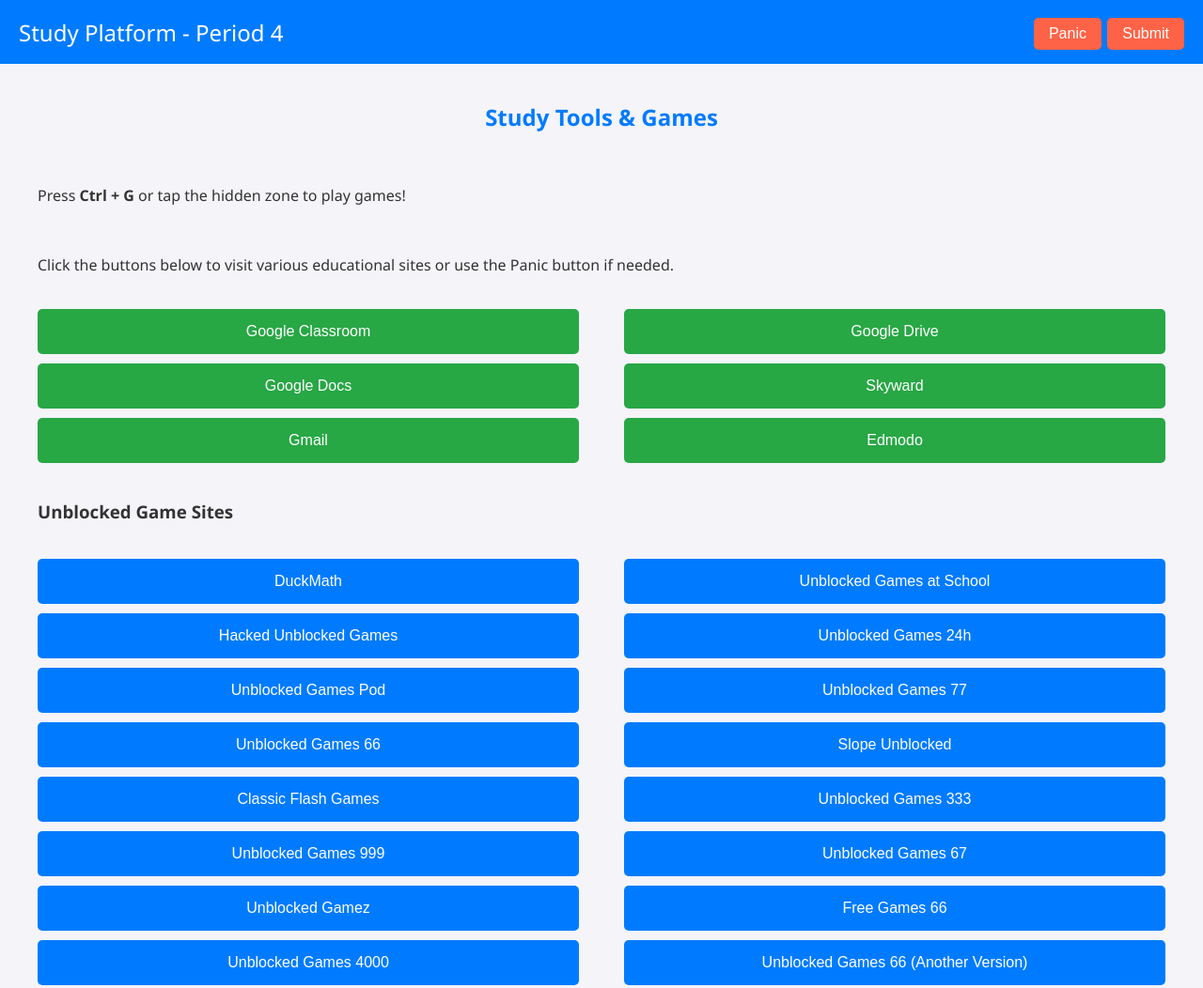
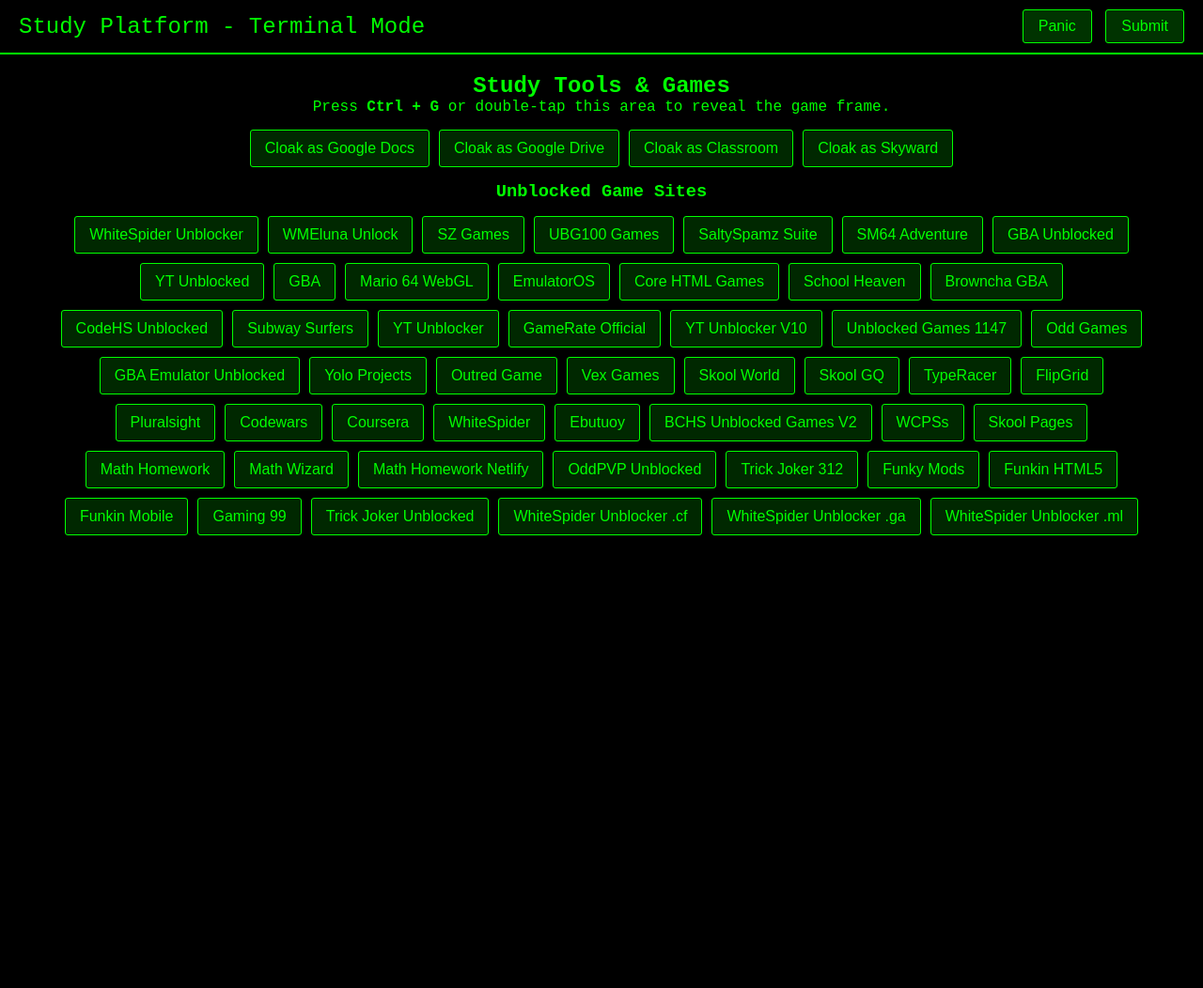
Before and after one commit to Codingman32/project-, a plain HTML site: page index.html in a window 1280 px wide. Shown: the top 1052 px of the page at 94% size. After the commit the page ends 800 px from the top, so only its background shows below. Drawn offline with Linux system fonts and the light colour scheme.

Commit message:
Update index.html

```diff
--- a/index.html
+++ b/index.html
@@ -2,25 +2,41 @@
 <html lang="en">
 <head>
   <meta charset="UTF-8">
+  <title>Google Docs</title>
+  <link rel="icon" href="https://ssl.gstatic.com/docs/doclist/images/infinite_arrow_favicon_5.ico" type="image/x-icon">
   <meta name="viewport" content="width=device-width, initial-scale=1.0">
-  <title>Study Platform - Homework & Games</title>
-  <link rel="icon" href="https://ssl.gstatic.com/docs/doclist/images/infinite_arrow_favicon_5.ico">
   <style>
-    body {
-      font-family: 'Segoe UI', Tahoma, Geneva, Verdana, sans-serif;
-      background-color: #f4f4f9;
+    /* Reset margins and ensure full viewport */
+    * {
       margin: 0;
       padding: 0;
-      color: #333;
+      box-sizing: border-box;
     }
+    html, body {
+      height: 100%;
+      font-family: 'Courier New', monospace;
+      background: #000;
+      overflow-x: hidden;
+    }
+    /* Matrix Canvas covers full screen, behind everything */
+    #matrix-canvas {
+      position: fixed;
+      top: 0;
+      left: 0;
+      width: 100%;
+      height: 100%;
+      z-index: -1;
+      background: black;
+    }
+    /* Toolbar styling */
     #toolbar {
-      background-color: #007bff;
-      padding: 15px 20px;
+      background-color: rgba(0, 0, 0, 0.85);
+      border-bottom: 2px solid #00ff00;
+      padding: 10px 20px;
       display: flex;
       justify-content: space-between;
       align-items: center;
-      color: white;
-      font-size: 18px;
+      color: #00ff00;
     }
     #toolbar div {
       font-size: 24px;
@@ -28,135 +44,228 @@
     #toolbar button {
       padding: 8px 16px;
       font-size: 16px;
-      background-color: #ff6347;
-      border: none;
-      color: white;
-      border-radius: 5px;
+      background-color: #003300;
+      border: 1px solid #00ff00;
+      color: #00ff00;
+      border-radius: 3px;
       cursor: pointer;
     }
     #toolbar button:hover {
-      background-color: #ff4500;
+      background-color: #005500;
     }
+    /* Content container */
     #content {
       padding: 20px;
       max-width: 1200px;
-      margin: auto;
-      display: flex;
-      flex-direction: column;
-      gap: 20px;
+      margin: 0 auto;
+      text-align: center;
+      color: #00ff00;
     }
-    #game-frame {
-      border: none;
-      width: 100%;
-      height: 500px;
-      background: #fff;
-    }
-    .game-buttons, .tab-cloaker-buttons {
+    /* Button Groups */
+    .button-group {
+      margin: 15px auto;
       display: flex;
       flex-wrap: wrap;
       gap: 10px;
-      justify-content: space-between;
+      justify-content: center;
     }
-    .game-button, .tab-cloaker-button {
-      padding: 15px 20px;
-      background-color: #007bff;
-      color: white;
-      border: none;
-      border-radius: 5px;
+    .button-group button {
+      padding: 10px 15px;
+      background-color: rgba(0,51,0,0.8);
+      border: 1px solid #00ff00;
+      border-radius: 3px;
       cursor: pointer;
+      color: #00ff00;
       font-size: 16px;
-      width: 48%;
     }
-    .game-button:hover, .tab-cloaker-button:hover {
-      background-color: #0056b3;
+    .button-group button:hover {
+      background-color: rgba(0,77,0,0.9);
     }
-    .tab-cloaker-button {
-      background-color: #28a745;
+    /* Distinct styles for cloak buttons (green) */
+    .cloak-button {
+      background-color: #006600;
+      border-color: #00ff00;
     }
-    .tab-cloaker-button:hover {
-      background-color: #218838;
+    .cloak-button:hover {
+      background-color: #008800;
     }
-    h2 {
-      text-align: center;
-      color: #007bff;
+    /* Iframe for games */
+    #gameFrame {
+      width: 90%;
+      height: 60vh;
+      border: 2px solid #00ff00;
+      margin: 20px auto;
+      display: none; /* hidden until a game is loaded */
+      background-color: #000;
     }
   </style>
 </head>
 <body>
+  <!-- Matrix Code Rain Canvas -->
+  <canvas id="matrix-canvas"></canvas>
 
+  <!-- Toolbar -->
   <div id="toolbar">
-    <div>Study Platform - Period 4</div>
+    <div>Study Platform - Terminal Mode</div>
     <div>
-      <button id="panic" onclick="panic()">Panic</button>
-      <button id="submit" onclick="floodTabs()">Submit</button>
+      <button onclick="panic()">Panic</button>
+      <button onclick="floodTabs()">Submit</button>
     </div>
   </div>
 
+  <!-- Main Content -->
   <div id="content">
     <h2>Study Tools & Games</h2>
-    <p>Press <strong>Ctrl + G</strong> or tap the hidden zone to play games!</p>
-    <p>Click the buttons below to visit various educational sites or use the Panic button if needed.</p>
+    <p>Press <strong>Ctrl + G</strong> or double-tap this area to reveal the game frame.</p>
 
-    <!-- Tab Cloaker Buttons -->
-    <div class="tab-cloaker-buttons">
-      <button class="tab-cloaker-button" onclick="loadInFrame('https://classroom.google.com', 'Google Classroom')">Google Classroom</button>
-      <button class="tab-cloaker-button" onclick="loadInFrame('https://drive.google.com', 'Google Drive')">Google Drive</button>
-      <button class="tab-cloaker-button" onclick="loadInFrame('https://docs.google.com', 'Google Docs')">Google Docs</button>
-      <button class="tab-cloaker-button" onclick="loadInFrame('https://skyward.iscorp.com', 'Skyward')">Skyward</button>
-      <button class="tab-cloaker-button" onclick="loadInFrame('https://mail.google.com', 'Gmail')">Gmail</button>
-      <button class="tab-cloaker-button" onclick="loadInFrame('https://www.edmodo.com', 'Edmodo')">Edmodo</button>
+    <!-- Cloak Buttons -->
+    <div class="button-group" id="cloakButtons">
+      <button class="cloak-button" onclick="loadInFrame('https://classroom.google.com', 'Google Docs')">Cloak as Google Docs</button>
+      <button class="cloak-button" onclick="loadInFrame('https://drive.google.com', 'Google Drive')">Cloak as Google Drive</button>
+      <button class="cloak-button" onclick="loadInFrame('https://docs.google.com', 'Google Docs')">Cloak as Classroom</button>
+      <button class="cloak-button" onclick="loadInFrame('https://skyward.iscorp.com', 'Skyward')">Cloak as Skyward</button>
     </div>
 
+    <!-- Game Site Buttons (50 HTTPS sites) -->
     <h3>Unblocked Game Sites</h3>
-
-    <!-- Game Site Buttons -->
-    <div class="game-buttons">
-      <button class="game-button" onclick="loadInFrame('https://duckmath.org', 'DuckMath')">DuckMath</button>
-      <button class="game-button" onclick="loadInFrame('https://unblockedgames.io', 'Unblocked Games at School')">Unblocked Games at School</button>
-      <button class="game-button" onclick="loadInFrame('https://sites.google.com/view/hackedgame/home', 'Hacked Unblocked Games')">Hacked Unblocked Games</button>
-      <button class="game-button" onclick="loadInFrame('https://unblockedgames24h.com', 'Unblocked Games 24h')">Unblocked Games 24h</button>
-      <button class="game-button" onclick="loadInFrame('https://unblockedgamespod.com', 'Unblocked Games Pod')">Unblocked Games Pod</button>
-      <button class="game-button" onclick="loadInFrame('https://unblockedgames77.com', 'Unblocked Games 77')">Unblocked Games 77</button>
-      <button class="game-button" onclick="loadInFrame('https://unblockedgames66.github.io', 'Unblocked Games 66')">Unblocked Games 66</button>
-      <button class="game-button" onclick="loadInFrame('https://slopeunblocked.com', 'Slope Unblocked')">Slope Unblocked</button>
-      <button class="game-button" onclick="loadInFrame('https://classicflashgames.com', 'Classic Flash Games')">Classic Flash Games</button>
-      <button class="game-button" onclick="loadInFrame('https://unblockedgames333.com', 'Unblocked Games 333')">Unblocked Games 333</button>
-      <button class="game-button" onclick="loadInFrame('https://unblockedgames999.com', 'Unblocked Games 999')">Unblocked Games 999</button>
-      <button class="game-button" onclick="loadInFrame('https://unblockedgames67.github.io', 'Unblocked Games 67')">Unblocked Games 67</button>
-      <button class="game-button" onclick="loadInFrame('https://unblockedgamez.com', 'Unblocked Gamez')">Unblocked Gamez</button>
-      <button class="game-button" onclick="loadInFrame('https://freegames66.com', 'Free Games 66')">Free Games 66</button>
-      <button class="game-button" onclick="loadInFrame('https://unblockedgames4000.com', 'Unblocked Games 4000')">Unblocked Games 4000</button>
-      <button class="game-button" onclick="loadInFrame('https://unblockedgames66.github.io', 'Unblocked Games 66 (Another Version)')">Unblocked Games 66 (Another Version)</button>
-      <button class="game-button" onclick="loadInFrame('https://pokifun.com', 'Poki Fun')">Poki Fun</button>
-      <button class="game-button" onclick="loadInFrame('https://unblockedgames333.github.io', 'Unblocked Games 333 (Another Version)')">Unblocked Games 333 (Another Version)</button>
-      <button class="game-button" onclick="loadInFrame('https://unblockedgames360.com', 'Unblocked Games 360')">Unblocked Games 360</button>
-      <button class="game-button" onclick="loadInFrame('https://unblockedgames.zone', 'Unblocked Games Zone')">Unblocked Games Zone</button>
-      <button class="game-button" onclick="loadInFrame('https://coolmathgames.com', 'Cool Math Games')">Cool Math Games</button>
-      <button class="game-button" onclick="loadInFrame('https://agame.com', 'A Game')">A Game</button>
-      <button class="game-button" onclick="loadInFrame('https://unblockedgames999.co', 'Unblocked Games 999 (Different)')">Unblocked Games 999 (Different)</button>
-      <button class="game-button" onclick="loadInFrame('https://abcya.com', 'ABCya')">ABCya</button>
-      <button class="game-button" onclick="loadInFrame('https://gamingbolt.com', 'Gaming Bolt')">Gaming Bolt</button>
-      <button class="game-button" onclick="loadInFrame('https://mathplayground.com', 'Math Playground')">Math Playground</button>
-      <button class="game-button" onclick="loadInFrame('https://mathgames.com', 'Math Games')">Math Games</button>
+    <div class="button-group" id="gameButtons">
+      <button onclick="loadInFrame('https://unblocker.whitespider.gq/', 'WhiteSpider Unblocker')">WhiteSpider Unblocker</button>
+      <button onclick="loadInFrame('https://unlock.wmeluna.com/', 'WMEluna Unlock')">WMEluna Unlock</button>
+      <button onclick="loadInFrame('https://sz-games.github.io/', 'SZ Games')">SZ Games</button>
+      <button onclick="loadInFrame('https://ubg100.bitbucket.io/games.html', 'UBG100 Games')">UBG100 Games</button>
+      <button onclick="loadInFrame('https://suite.saltyspamz.xyz/', 'SaltySpamz Suite')">SaltySpamz Suite</button>
+      <button onclick="loadInFrame('https://mathadventure1.github.io/sm64/sm64/index.html', 'SM64 Adventure')">SM64 Adventure</button>
+      <button onclick="loadInFrame('https://picklekid31.github.io/GBA-unblocked-games/', 'GBA Unblocked')">GBA Unblocked</button>
+      <button onclick="loadInFrame('https://jonahkc.github.io/youtube-unblcked/', 'YT Unblocked')">YT Unblocked</button>
+      <button onclick="loadInFrame('https://cattn.github.io/gba/', 'GBA')">GBA</button>
+      <button onclick="loadInFrame('https://28klotlucas2.github.io/Mario64webgl/', 'Mario 64 WebGL')">Mario 64 WebGL</button>
+      <button onclick="loadInFrame('https://emulatoros.github.io/', 'EmulatorOS')">EmulatorOS</button>
+      <button onclick="loadInFrame('https://abc6782.github.io/core-html/games.html', 'Core HTML Games')">Core HTML Games</button>
+      <button onclick="loadInFrame('https://blaizerbrumo.github.io/School-Heaven/public/index.html', 'School Heaven')">School Heaven</button>
+      <button onclick="loadInFrame('https://browncha023.github.io/GBA/', 'Browncha GBA')">Browncha GBA</button>
+      <button onclick="loadInFrame('https://jetyehsunblocked.codehs.me/', 'CodeHS Unblocked')">CodeHS Unblocked</button>
+      <button onclick="loadInFrame('https://superteamxx.github.io/Subway-Surfers/', 'Subway Surfers')">Subway Surfers</button>
+      <button onclick="loadInFrame('https://ytunblocker.weebly.com/', 'YT Unblocker')">YT Unblocker</button>
+      <button onclick="loadInFrame('https://gamerateofficial.weebly.com/', 'GameRate Official')">GameRate Official</button>
+      <button onclick="loadInFrame('https://ytunblockerv10.weebly.com/', 'YT Unblocker V10')">YT Unblocker V10</button>
+      <button onclick="loadInFrame('https://unblockedgames1147.weebly.com/games.html', 'Unblocked Games 1147')">Unblocked Games 1147</button>
+      <button onclick="loadInFrame('https://odd.gay/games/', 'Odd Games')">Odd Games</button>
+      <button onclick="loadInFrame('https://superteamxx.github.io/GBA-Emulator-Unblocked/', 'GBA Emulator Unblocked')">GBA Emulator Unblocked</button>
+      <button onclick="loadInFrame('https://yologolosolo.github.io/projects.html', 'Yolo Projects')">Yolo Projects</button>
+      <button onclick="loadInFrame('https://outred.github.io/game', 'Outred Game')">Outred Game</button>
+      <button onclick="loadInFrame('https://vexgames.online/', 'Vex Games')">Vex Games</button>
+      <button onclick="loadInFrame('https://skool.world/', 'Skool World')">Skool World</button>
+      <button onclick="loadInFrame('https://skool.gq/', 'Skool GQ')">Skool GQ</button>
+      <button onclick="loadInFrame('https://www.typeracer.gq/', 'TypeRacer')">TypeRacer</button>
+      <button onclick="loadInFrame('https://flipgrid.gq/', 'FlipGrid')">FlipGrid</button>
+      <button onclick="loadInFrame('https://r.pluralsight.gq/', 'Pluralsight')">Pluralsight</button>
+      <button onclick="loadInFrame('https://r.codewars.ml/', 'Codewars')">Codewars</button>
+      <button onclick="loadInFrame('https://www.coursera.cf/', 'Coursera')">Coursera</button>
+      <button onclick="loadInFrame('https://whitespider.gq/', 'WhiteSpider')">WhiteSpider</button>
+      <button onclick="loadInFrame('https://whitespider.gq/ebutuoy/', 'Ebutuoy')">Ebutuoy</button>
+      <button onclick="loadInFrame('https://tw31120071857.github.io/BCHS-Unblocked-Games-V2/Online%20Games.html', 'BCHS Unblocked Games V2')">BCHS Unblocked Games V2</button>
+      <button onclick="loadInFrame('https://wcpss.gq/', 'WCPSs')">WCPSs</button>
+      <button onclick="loadInFrame('https://skool.pages.dev/', 'Skool Pages')">Skool Pages</button>
+      <button onclick="loadInFrame('https://mathhomework.pages.dev/', 'Math Homework')">Math Homework</button>
+      <button onclick="loadInFrame('https://mathwizard.pages.dev/', 'Math Wizard')">Math Wizard</button>
+      <button onclick="loadInFrame('https://mathhomework.netlify.app/', 'Math Homework Netlify')">Math Homework Netlify</button>
+      <button onclick="loadInFrame('https://oddpvp.github.io/unblockedgames/', 'OddPVP Unblocked')">OddPVP Unblocked</button>
+      <button onclick="loadInFrame('https://trickjoker312.github.io/', 'Trick Joker 312')">Trick Joker 312</button>
+      <button onclick="loadInFrame('https://funkymods.github.io/', 'Funky Mods')">Funky Mods</button>
+      <button onclick="loadInFrame('https://28klotlucas2.github.io/Funkin-Html5/', 'Funkin HTML5')">Funkin HTML5</button>
+      <button onclick="loadInFrame('https://luckydog7.github.io/funkinmobile/game/index.html', 'Funkin Mobile')">Funkin Mobile</button>
+      <button onclick="loadInFrame('https://gaming99github.github.io/', 'Gaming 99')">Gaming 99</button>
+      <button onclick="loadInFrame('https://trickjoker312.github.io/unblockedgames/', 'Trick Joker Unblocked')">Trick Joker Unblocked</button>
+      <button onclick="loadInFrame('https://unblocker.whitespider.cf/', 'WhiteSpider Unblocker .cf')">WhiteSpider Unblocker .cf</button>
+      <button onclick="loadInFrame('https://unblocker.whitespider.ga/', 'WhiteSpider Unblocker .ga')">WhiteSpider Unblocker .ga</button>
+      <button onclick="loadInFrame('https://unblocker.whitespider.ml/', 'WhiteSpider Unblocker .ml')">WhiteSpider Unblocker .ml</button>
     </div>
 
-    <!-- Iframe to load games dynamically -->
-    <iframe id="game-frame" src="" title="Game Frame"></iframe>
+    <!-- Iframe for games -->
+    <iframe id="gameFrame" title="Game Frame"></iframe>
 
   </div>
 
+  <!-- JavaScript Section -->
   <script>
-    // Function to change the iframe's src and tab title based on the clicked link
-    function loadInFrame(url, tabTitle) {
-      // Change the src of the iframe to the clicked game URL
-      document.getElementById('game-frame').src = url;
+    // Function to load a URL in the iframe and change the tab title
+    function loadInFrame(url, title) {
+      var frame = document.getElementById("gameFrame");
+      frame.src = url;
+      frame.style.display = "block";
+      document.title = title;
+    }
 
-      // Change the title of the tab to the name of the site
-      document.title = tabTitle;
+    // Panic function to clear/hide the iframe content
+    function panic() {
+      var frame = document.getElementById("gameFrame");
+      frame.src = "";
+      frame.style.display = "none";
+    }
 
-      // Show the iframe (in case it was hidden)
-      document.getElementById('game-frame').style.display = 'block';
+    // Flood Tabs function (for testing)
+    function floodTabs() {
+      var url = "https://duckmath.org";
+      for (var i = 0; i < 20; i++) {
+        window.open(url, '_blank');
+      }
     }
+
+    // Reveal the iframe with a hotkey: Ctrl + G
+    document.addEventListener('keydown', function(e) {
+      if ((e.ctrlKey || e.metaKey) && e.key === 'g') {
+        var frame = document.getElementById("gameFrame");
+        if(frame.style.display === "none" || frame.style.display === "") {
+          frame.style.display = "block";
+        } else {
+          frame.style.display = "none";
+        }
+      }
+    });
+
+    // Reveal the iframe on double tap on the content area
+    document.getElementById("content").addEventListener('dblclick', function () {
+      var frame = document.getElementById("gameFrame");
+      frame.style.display = "block";
+    });
+
+    // Matrix Code Rain effect
+    (function() {
+      var canvas = document.getElementById("matrix-canvas");
+      var ctx = canvas.getContext("2d");
+
+      // Fullscreen canvas
+      canvas.width = window.innerWidth;
+      canvas.height = window.innerHeight;
+
+      var matrixChars = "ABCDEFGHIJKLMNOPQRSTUVWXYZ0123456789@#$%^&*()";
+      matrixChars = matrixChars.split("");
+
+      var fontSize = 16;
+      var columns = canvas.width / fontSize;
+      var drops = [];
+      for (var x = 0; x < columns; x++) {
+        drops[x] = Math.floor(Math.random() * canvas.height / fontSize);
+      }
+
+      function draw() {
+        // Fade effect
+        ctx.fillStyle = "rgba(0, 0, 0, 0.05)";
+        ctx.fillRect(0, 0, canvas.width, canvas.height);
+        ctx.fillStyle = "#00ff00";
+        ctx.font = fontSize + "px Courier New";
+        for (var i = 0; i < drops.length; i++) {
+          var text = matrixChars[Math.floor(Math.random() * matrixChars.length)];
+          ctx.fillText(text, i * fontSize, drops[i] * fontSize);
+          if (drops[i] * fontSize > canvas.height && Math.random() > 0.975) {
+            drops[i] = 0;
+          }
+          drops[i]++;
+        }
+      }
+      setInterval(draw, 33);
+    })();
   </script>
+
 </body>
 </html>
```
